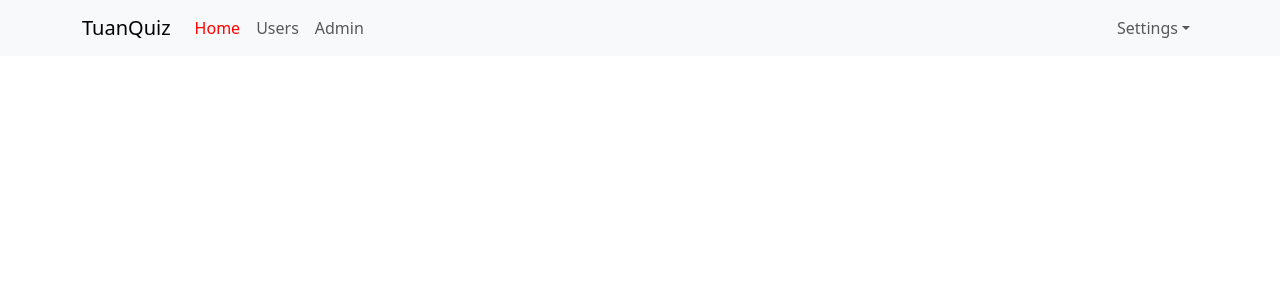
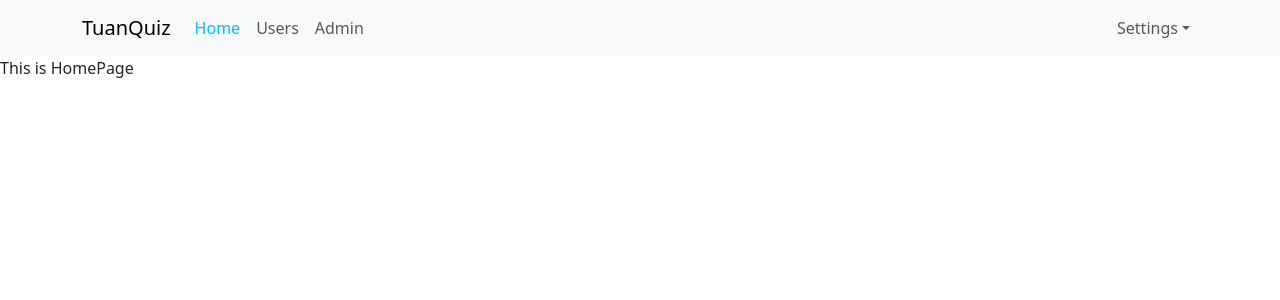
Before and after one commit to lephutuan/base-react-redux, a React (Create React App) app: page / in a window 1280 px wide. Shown: the top 300 px of the page. Built offline with nearby package versions, Linux system fonts and the light colour scheme.

Commit message:
Add Home component, update Header for navigation, and style active link color

```diff
--- a/src/App.scss
+++ b/src/App.scss
@@ -13,7 +13,7 @@ body {
     .navbar-nav {
       .nav-link {
         &.active {
-          color: red;
+          color: #00bfff;
         }
       }
     }
--- a/src/components/Header/Header.js
+++ b/src/components/Header/Header.js
@@ -8,7 +8,9 @@ function Header() {
   return (
     <Navbar expand="lg" className="bg-body-tertiary">
       <Container>
-        <Navbar.Brand href="#home">TuanQuiz</Navbar.Brand>
+        <NavLink className="navbar-brand" to="/">
+          TuanQuiz
+        </NavLink>
         <Navbar.Toggle aria-controls="basic-navbar-nav" />
         <Navbar.Collapse id="basic-navbar-nav">
           <Nav className="me-auto">
@@ -24,9 +26,9 @@ function Header() {
           </Nav>
           <Nav>
             <NavDropdown title="Settings" id="basic-nav-dropdown">
-              <NavDropdown.Item href="#action/3.1">Log in</NavDropdown.Item>
-              <NavDropdown.Item href="#action/3.2">Log out</NavDropdown.Item>
-              <NavDropdown.Item href="#action/3.3">Profile</NavDropdown.Item>
+              <NavDropdown.Item>Log in</NavDropdown.Item>
+              <NavDropdown.Item>Log out</NavDropdown.Item>
+              <NavDropdown.Item>Profile</NavDropdown.Item>
             </NavDropdown>
           </Nav>
         </Navbar.Collapse>
--- /dev/null
+++ b/src/components/Home/Home.js
@@ -0,0 +1,4 @@
+const Home = (props) => {
+  return <div>This is HomePage</div>;
+};
+export default Home;
--- a/src/index.js
+++ b/src/index.js
@@ -8,6 +8,7 @@ import "bootstrap/dist/css/bootstrap.min.css";
 import { BrowserRouter, Routes, Route } from "react-router-dom";
 import User from "./components/User/User";
 import Admin from "./components/Admin/Admin";
+import Home from "./components/Home/Home";
 
 const root = ReactDOM.createRoot(document.getElementById("root"));
 root.render(
@@ -16,6 +17,7 @@ root.render(
     <BrowserRouter>
       <Routes>
         <Route path="/" element={<App />}>
+          <Route index element={<Home />} />
           <Route path="/users" element={<User />} />
           <Route path="/admins" element={<Admin />} />
         </Route>
```
